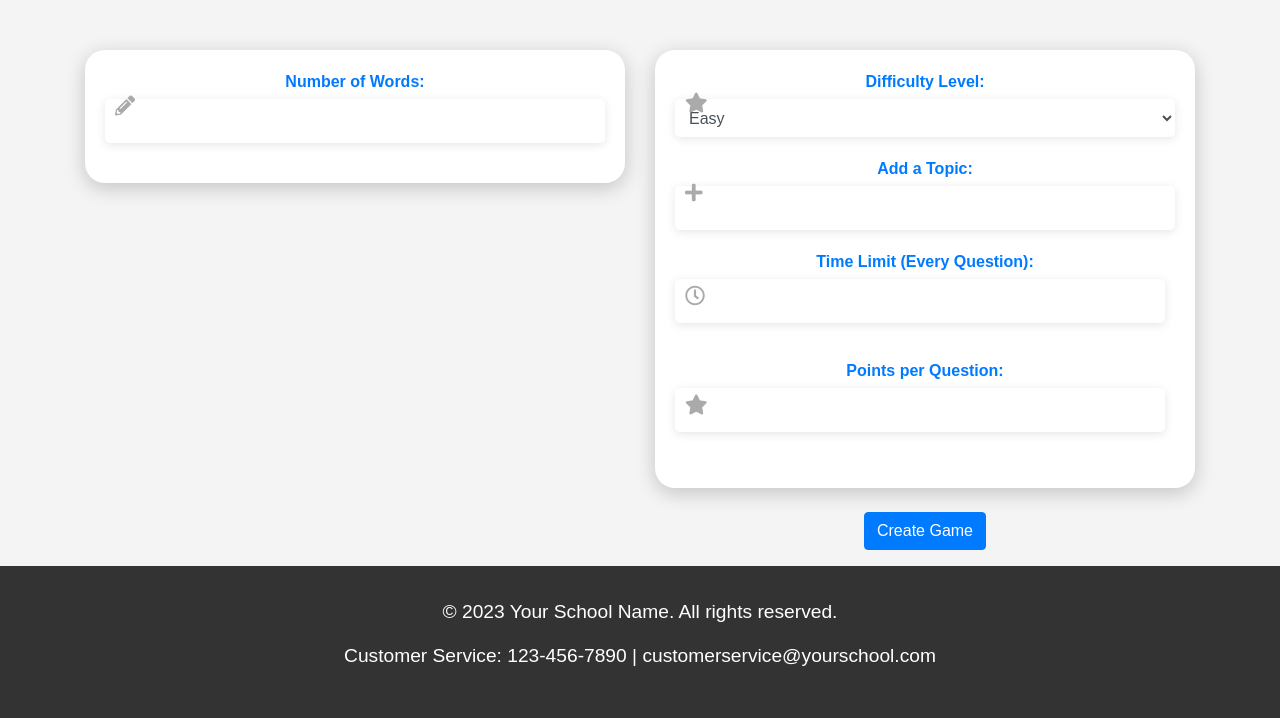
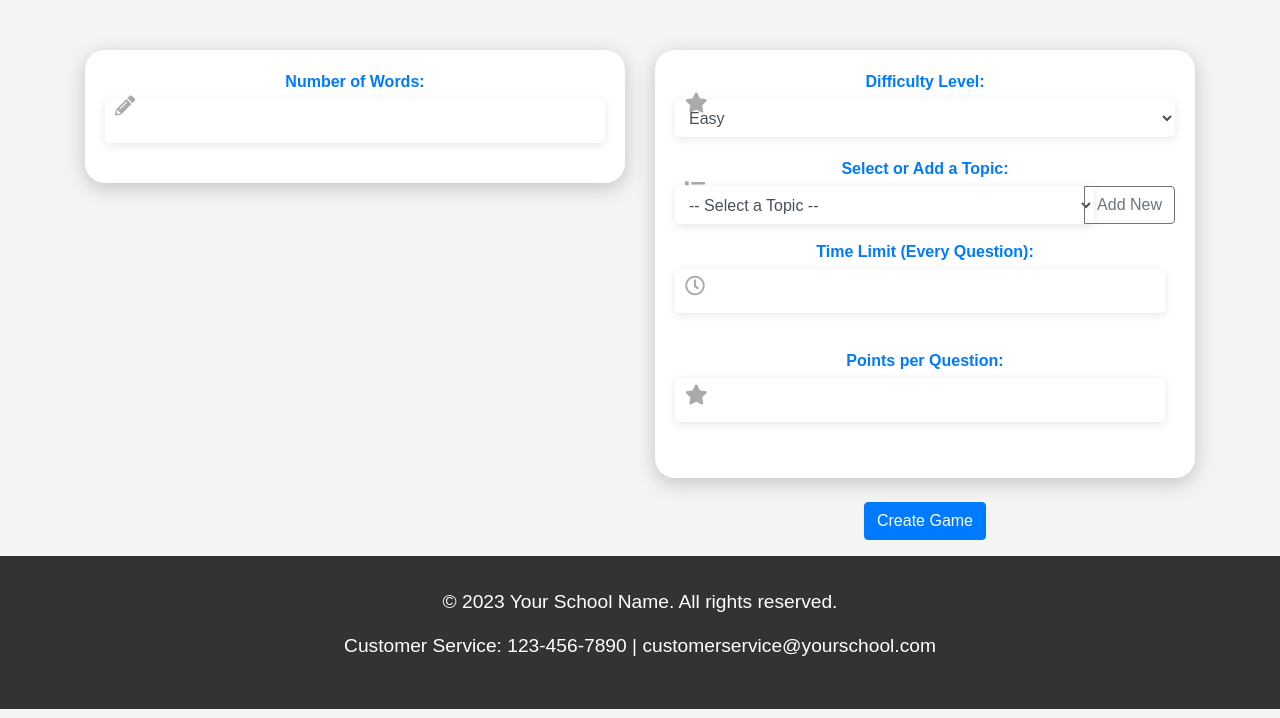
Before and after one commit to Accerly13/PicDentify, a Django app: template templates/teacherDashboard.html in a window 1280 px wide. Shown: the part 62-780 px from the top of the page. Run offline with Django 4.2, Linux system fonts and the light colour scheme; the template is opened without the code that fills it, so the values that code supplies are empty; some libraries are stand-ins or nearby versions.

Commit message:
add choose a topic

```diff
--- a/templates/teacherDashboard.html
+++ b/templates/teacherDashboard.html
@@ -375,9 +375,24 @@ footer {
                   </select>
               </div>
               <div class="form-group form-group-icon">
-                  <label for="newtopic"><i class="fas fa-plus icon"></i>Add a Topic:</label>
-                  <input type="text" class="form-control" id="newtopic" name="newtopic">
-              </div>
+                <label for="topic"><i class="fas fa-list icon"></i>Select or Add a Topic:</label>
+                <div class="input-group">
+                    <select class="form-control" id="topic" name="topic">
+                        <option value="" selected>-- Select a Topic --</option>
+                        <option value="topic1">Synonym</option>
+                        <option value="topic2">Antonym</option>
+                        <option value="topic3">Homonym</option>
+                        <option value="topic3">Geograph</option>
+                    </select>
+                    <div class="input-group-append">
+                        <button class="btn btn-outline-secondary" type="button" id="addTopicBtn">Add New</button>
+                    </div>
+                </div>
+                <div class="form-group form-group-icon d-none" id="newTopicGroup">
+                    <label for="newTopic"><i class="fas fa-plus icon"></i>Add a New Topic:</label>
+                    <input type="text" class="form-control" id="newTopic" name="newTopic">
+                </div>
+            </div>
 
               <div class="form-group form-group-icon">
                   <label for="time_limit"><i class="far fa-clock icon"></i>Time Limit (Every Question):</label>
@@ -445,6 +460,20 @@ footer {
     <script src="https://cdnjs.cloudflare.com/ajax/libs/popper.js/1.12.9/umd/popper.min.js"></script>
     <script src="https://maxcdn.bootstrapcdn.com/bootstrap/4.0.0/js/bootstrap.min.js"></script>
     <script>
+
+    // add click event listener to the "Add New" button
+    document.getElementById("addTopicBtn").addEventListener("click", function() {
+        // show the input field for adding a new topic
+        document.getElementById("newTopicGroup").classList.remove("d-none");
+        // clear the select element's selected option
+        document.getElementById("topic").selectedIndex = 0;
+    });
+
+    // add change event listener to the select element
+    document.getElementById("topic").addEventListener("change", function() {
+        // hide the input field for adding a new topic if it's visible
+        document.getElementById("newTopicGroup").classList.add("d-none");
+    });
 
   function closeModal() {
     var modal = document.querySelector('.modal');
```
